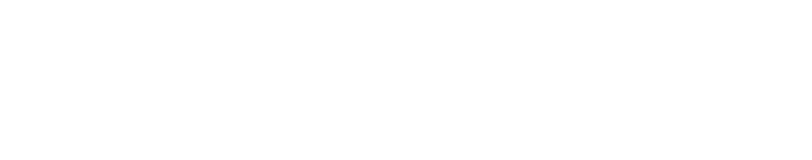
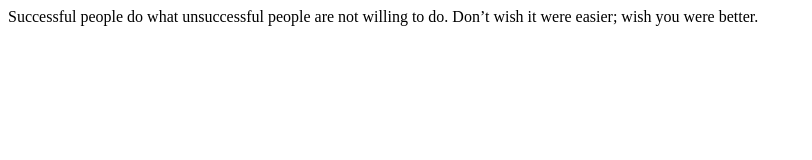
Before and after one commit to mufarosean/notionembed, a plain HTML site: page index.html in a window 1280 px wide. Shown: the whole page, without its empty margins (0-812 px from the left). Drawn offline with Linux system fonts and the light colour scheme.

Commit message:
Update index.html

```diff
--- a/index.html
+++ b/index.html
@@ -17,6 +17,7 @@
       document.getElementById("inspiring-message").innerHTML = randomMessage;
     }
 
+    window.onload = sendInspiringMessage;
     setInterval(sendInspiringMessage, 86400000);
   </script>
 </head>
```
